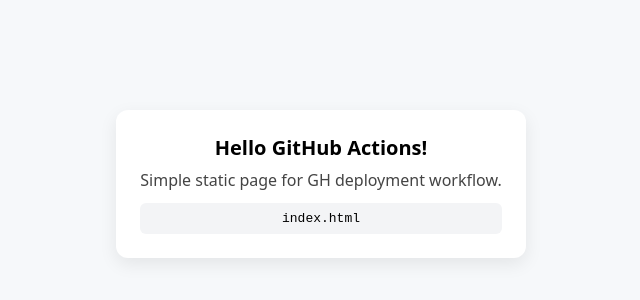
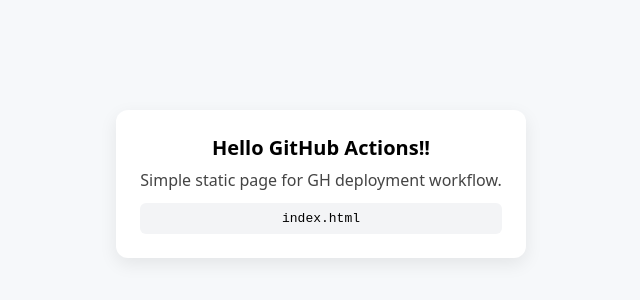
Before and after one commit to ar7abb/gh-deployment-workflow, a plain HTML site: page index.html in a window 1280 px wide. Shown: the part 216-516 px from the top of the page, 319-959 px from the left. Drawn offline with Linux system fonts and the light colour scheme.

Commit message:
Changed the html page

```diff
--- a/index.html
+++ b/index.html
@@ -14,7 +14,7 @@
 </head>
 <body>
 	<div class="card">
-		<h1>Hello GitHub Actions!</h1>
+		<h1>Hello GitHub Actions!!</h1>
 		<p>Simple static page for GH deployment workflow.</p>
 		<code>index.html</code>
 	</div>
```
